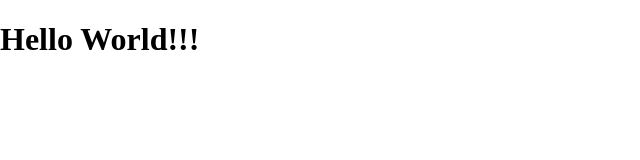
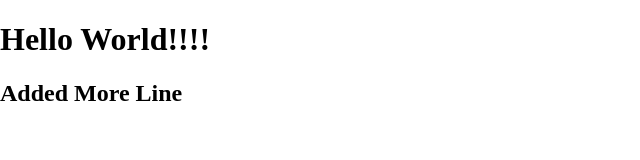
Before and after one commit to Devil-kushwaha/Testing, a plain HTML site: page index.html in a window 1280 px wide. Shown: the whole page, without its empty margins (0-640 px from the left). Drawn offline with Linux system fonts and the light colour scheme.

Commit message:
Adeed 2nd Line

```diff
--- a/index.html
+++ b/index.html
@@ -12,6 +12,7 @@
     <title>Document</title>
 </head>
 <body>
-    <h1>Hello World!!!</h1>
+    <h1>Hello World!!!!</h1>
+    <h2>Added More Line</h2>
 </body>
 </html>
```
